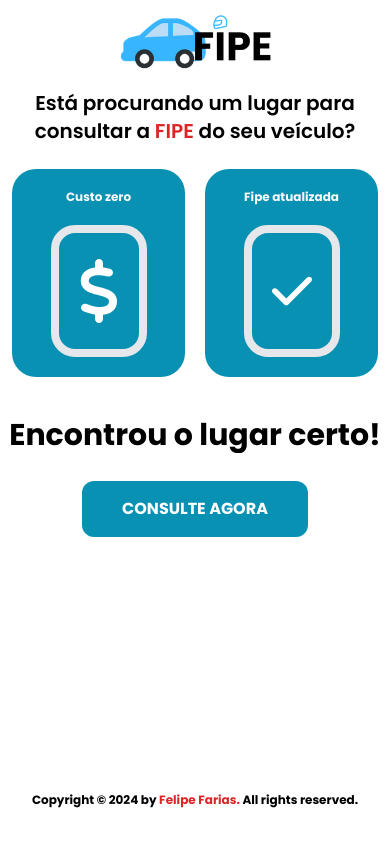
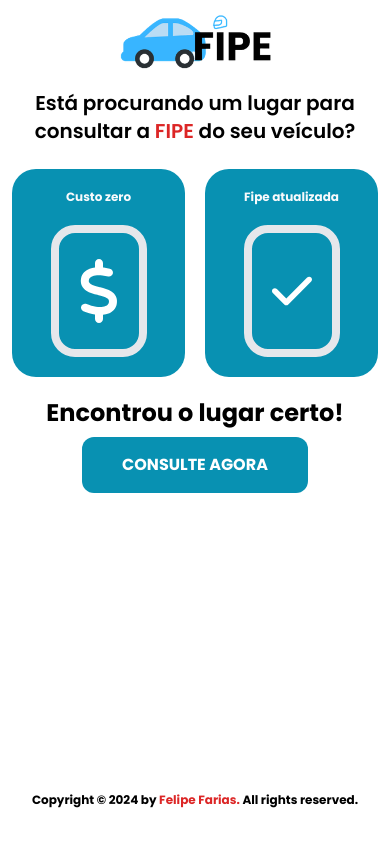
Before and after one commit to FelpFS1/FIPE, a React (Vite) app: page / in a window 390 px wide. Built offline with nearby package versions, Linux system fonts and the light colour scheme.

Commit message:
fix responsive design

```diff
--- a/src/components/Card.tsx
+++ b/src/components/Card.tsx
@@ -5,7 +5,7 @@
 }
 export default function Card({text,svg}:CardProps){
     return(
-    <div className='flex flex-col items-center m-auto justify-center w-full lg:w-[70%] lg:h-96 text-center bg-cyan-600 text-slate-50 font-poppins p-5 rounded-3xl'>
+    <div className='flex flex-col items-center m-auto justify-center w-full lg:w-[70%] lg:h-60 xl:h-96 text-center bg-cyan-600 text-slate-50 p-5 rounded-3xl'>
             <h4 className="font-bold text-xs md:text-lg lg:text-3xl xl:6xl mb-5">{text}</h4>
             <div className="border-8 rounded-3xl p-5">
                 <img className='w-10 h-[76px] lg:w-20' src={svg} alt="" />
--- a/src/components/Header.tsx
+++ b/src/components/Header.tsx
@@ -3,7 +3,7 @@
 
 export default function Header(){
     return(
-        <header className='w-screen p-2 lg:h-40' >
+        <header className='w-screen p-2  lg:h-28' >
             <div className='w-40 m-auto lg:w-60'>
                 <img src={logo} alt="logo fipe"/>
             </div>
--- a/src/pages/Home.tsx
+++ b/src/pages/Home.tsx
@@ -16,14 +16,14 @@
                  exit={{x:window.innerWidth}}
                  >
                     <section className="w-screen p-3 text-center ">
-                    <h2 className="font-semibold text-xl sm:text-2xl lg:text-3xl">Está procurando um lugar para consultar a <span className="text-red-600">FIPE</span> do seu veículo?</h2>
+                    <h2 className="font-semibold text-xl sm:text-2xl lg:text-xl xl:text-3xl">Está procurando um lugar para consultar a <span className="text-red-600">FIPE</span> do seu veículo?</h2>
                     </section>
-                    <section className="grid grid-cols-2 gap-5 p-3 mt- m-auto">
+                    <section className="grid grid-cols-2 gap-5 p-3 m-auto">
                         <Card text={"Custo zero"} svg={money}/>
                         <Card text={"Fipe atualizada"} svg={actual}/>
                     </section>
-                    <div className="w-scren my-7 text-center">
-                        <h2 className="text-3xl font-bold">Encontrou o lugar certo!</h2>
+                    <div className="w-scren my-2 xl:my-7 text-center">
+                        <h2 className="text-2xl lg:text3xl font-bold">Encontrou o lugar certo!</h2>
                     </div>
                     <div className="flex justify-center">
                         <Link to={'/querys'}><button className="bg-cyan-600 py-4 px-10 sm:px-20 mb-10 font-bold text-white uppercase rounded-xl hover:text-black hover:opacity-85">Consulte agora</button></Link>
```
